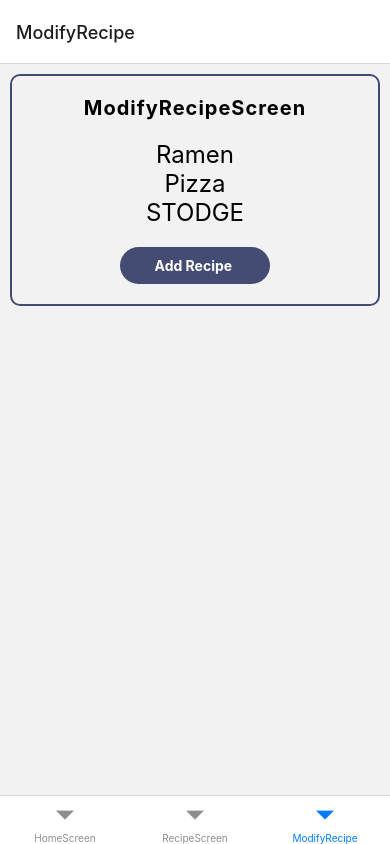
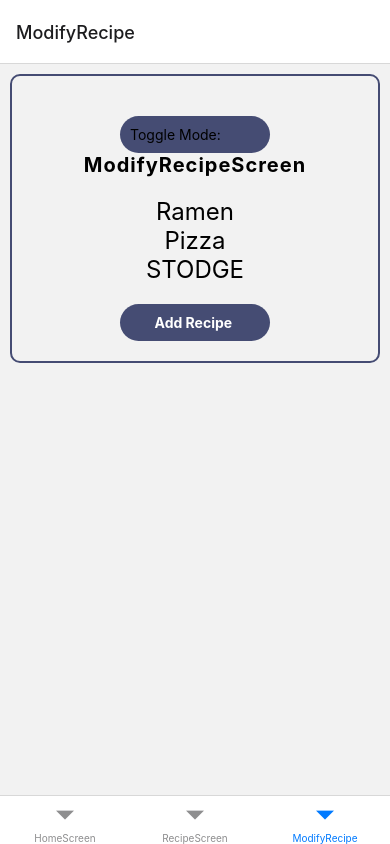
Before and after one commit to CapSap/apaMakan, a React Native app: screen /ModifyRecipe in a window 390 px wide. Built offline with nearby package versions, Linux system fonts and the light colour scheme.

Commit message:
Added toggle functionality to toggle the mode, which in turn triggers the DisplayRecipeModifier to rerender with toggled recipesList & title for the Add_Delete button

```diff
--- a/src/components/ModifyRecipeScreen.tsx
+++ b/src/components/ModifyRecipeScreen.tsx
@@ -60,7 +60,7 @@ export const ModifyRecipeScreen = () => {
   return (
     <ScrollView>
       <DisplayRecipeModifier
-        recipesList={altRecipes}
+        recipesList={mode === 'Add' ? altRecipes : recipeData}
         selectedRecipe={selectedRecipe}
         setSelectedRecipe={setSelectedRecipe}
         handleSelect={handleSelect}
@@ -88,8 +88,12 @@ const DisplayRecipeModifier: React.FC<DisplayModifierProps> = ({
   mode,
   setMode,
 }) => {
+  const handleToggleMode = () => setMode(mode === 'Add' ? 'Remove' : 'Add');
   return (
     <View style={styles.container}>
+      <Pressable style={styles.button} onPress={handleToggleMode}>
+        <Text>Toggle Mode:</Text>
+      </Pressable>
       <Text style={styles.heading}>{'ModifyRecipeScreen'}</Text>
       <View style={styles.recipesList}>
         {recipesList.map(recipe => (
```
Also changed, not shown: 2 other files (tests, documents, lock files or other folders).
